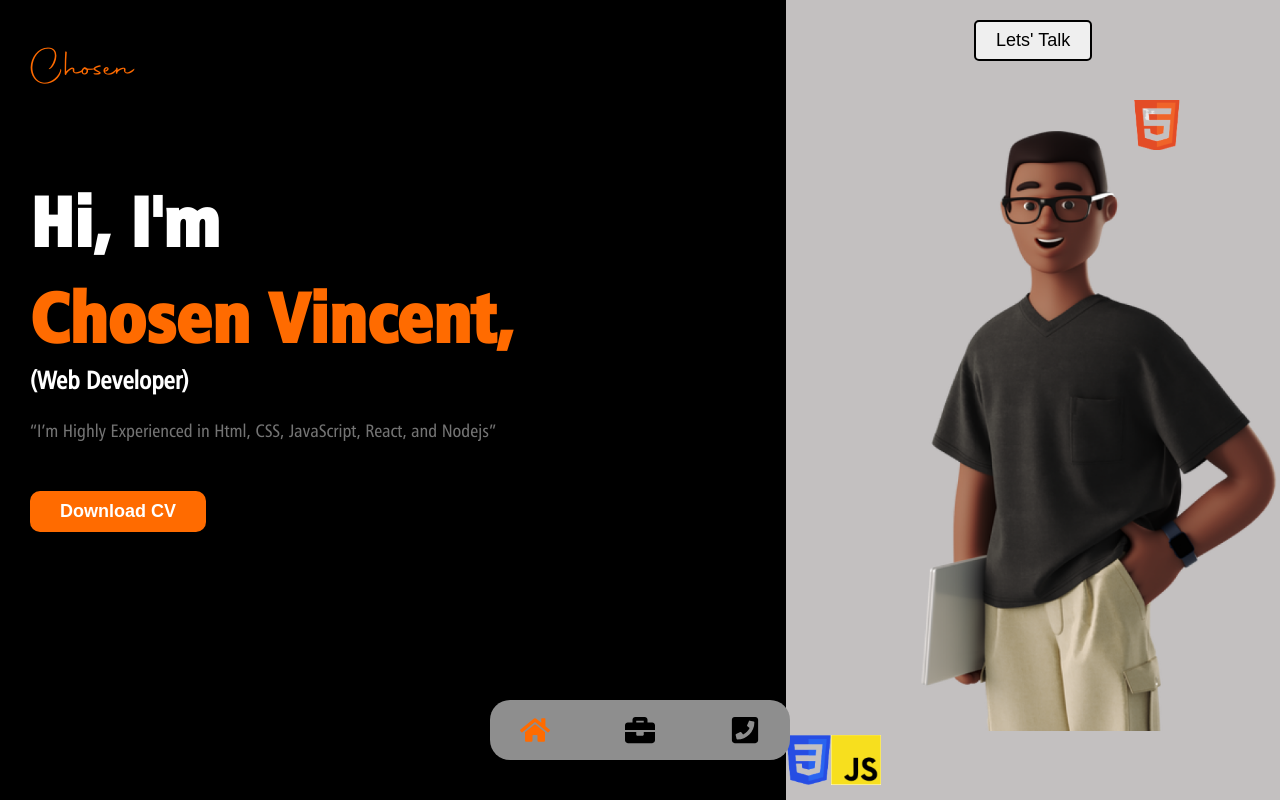
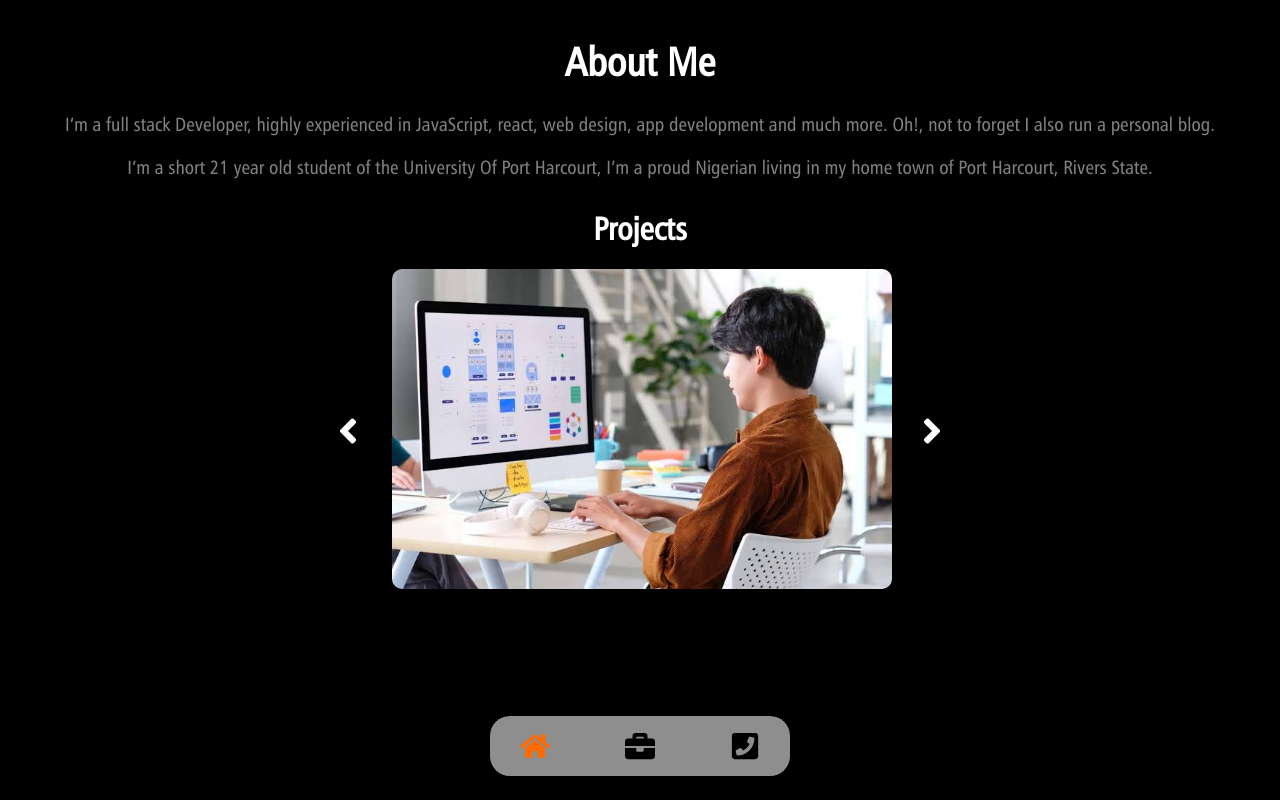
Before and after one commit to chosenvincent1/portfolio, a React (Create React App) app: page / in a window 1280 px wide. Built offline with nearby package versions, Linux system fonts and the light colour scheme.

Commit message:
Worked on the Project/About page

```diff
--- a/src/App.css
+++ b/src/App.css
@@ -45,7 +45,7 @@ body {
   height: 40px;
   padding: 30px;
   position: fixed;
-  bottom: 5%;
+  bottom: 3%;
   left: 50%;
   transform: translateX(-50%);
   z-index: 10;
@@ -91,7 +91,6 @@ body {
 
 .first-home-section {
   display: flex;
-  /* justify-content: start; */
   position: relative;
   height: 100%;
   width: 100%;
@@ -151,6 +150,35 @@ body {
   text-transform: capitalize;
 }
 
+.first-home-section > .project-completed {
+  background-color: white;
+  position: absolute;
+  top: 50%;
+  left: 50%;
+  padding: 10px;
+  border-radius: 10px;
+  font-family: "Humanist777CondensedBT", sans-serif;
+  font-weight: 700;
+  font-size: 18px;
+  text-transform: capitalize;
+  width: 250px;
+  height: 90px;
+  z-index: 10;
+  text-align: center;
+}
+.first-home-section > .project-completed > p {
+  margin: 2px 0px;
+}
+.first-home-section > .project-completed > p > .plus, .first-home-section > .project-completed > p > .percent {
+  color: rgb(7, 232, 7);
+  font-weight: 900;
+}
+
+.first-home-section > .project-completed > p > .completed {
+  color: rgb(249, 11, 51);
+  font-weight: 900;
+}
+
 .first-home-section > .home-image {
   position: relative;
   background-color: #C3C0C0;
@@ -177,18 +205,48 @@ body {
 
 .home-image > .developer {
   margin-top: 70px;
-  position:static;
-  height: 75%;
-}
-
-.home-image > .html, .home-image > .css, .home-image > .javascript {
-  height: 50px;
+  height: 80%;
+  margin-left: 100px;
 }
 
 .home-image > .html {
+  height: 50px;
   position: absolute;
   top: 100px;
   right: 100px;
+}
+
+.home-image > .css {
+  height: 50px;
+  position: absolute;
+  top: 200px;
+  right: 250px;
+}
+
+.home-image > .javascript {
+  height: 50px;
+  position: absolute;
+  top: 200px;
+  right: 50px;
+}
+
+.home-image > .react {
+  height: 30px;
+  position: absolute;
+  top: 250px;
+  right: 250px;
+}
+.home-image > .node {
+  height: 50px;
+  position: absolute;
+  top: 200px;
+  right: 50px;
+}
+.home-image > .mongodb {
+  height: 50px;
+  position: absolute;
+  top: 200px;
+  right: 50px;
 }
 
 .second-home-section > .blog-btn {
@@ -225,13 +283,13 @@ body {
 
 /* ABOUT PAGE */
 
-.about {
+/* .about {
   background-image: linear-gradient(#000e1a, #004377);
   width: 100%;
   height: 100vh;
-}
+} */
 
-.first-about-section {
+/* .first-about-section {
   height: 100%;
   padding: 80px 50px;
   line-height: 30px;
@@ -252,29 +310,80 @@ body {
   color: white;
   text-align: justify;
   font-size: 20px;
+} */
+
+
+/* PROJECTS */
+.project-image {
+  width: 500px;
+  /* height: 100px; */
+  margin: 0px 20px;
 }
 
+.project-image > .project-image {
+  color: white;
+  font-size: 50px;
+}
 
+.project-image > img {
+  width: 100%;
+  height: auto;
+  border-radius: 10px;
+}
 
 /* PROJECT PAGE */
 
 .project {
-  background-image: linear-gradient(#000e1a, #004377);
+  background-color: black;
   width: 100%;
   height: 100vh;
 }
 
-.grid-items {
-  display: grid;
-  grid-template-columns: auto auto auto;
-  grid-gap: 20px;
-  justify-content: stretch ;
-  padding: 80px 55px 20px 55px;
-  height: 100%;
-  overflow-y: auto;
+.project > .about {
+  color: white;
+  text-align: center;
+  padding-top: 10px;
+  margin-bottom: 30px;
 }
 
-.grid-items > .grid {
+.project > .about > h1 {
+  text-transform: capitalize;
+  font-size: 2.5rem;
+}
+
+.project > .about > p {
+  font-size: 1.2rem;
+  color: gray;
+
+}
+
+.project > h1 {
+  text-align: center;
+  color: white;
+  font-size: 2rem;
+  /* margin-top: 20px; */
+}
+
+.project > .project-arrow-container {
+  display: flex;
+  justify-content: center;
+  align-items: center;
+}
+
+.project > .project-arrow-container > .arrow-left, .project > .project-arrow-container > .arrow-right {
+  color: white;
+  font-size: 40px;
+  font-weight: lighter;
+  cursor: pointer;
+}
+
+.project > .project-arrow-container > .project-container {
+  display: flex;
+  justify-content: center;
+}
+
+
+/* .grid-items > .grid {
   width: 100%;
   height: auto;
   background-color: white;
@@ -290,15 +399,13 @@ body {
   height: auto;
   border-top-left-radius: 10px;
   border-top-right-radius: 10px;
-  /* border-top-right-radius: 10px;
-  border-top-left-radius: 10px; */
 }
 .grid-items > .grid > p {
   color: black;
   font-size: 18px;
   margin: 0;
   padding-left: 8px;
-}
+} */
 
 
 /* CONTACT PAGE */
--- a/src/App.js
+++ b/src/App.js
@@ -11,12 +11,13 @@ function App() {
 
   return (
     <div>
-      <Routes>
+      <Project />
+      {/* <Routes>
         <Route path='/' element={ <Home /> } />
         <Route path='/project' element={ <Project /> } />
         <Route path='/about' element={ <About /> } />
         <Route path='/contact' element={ <Contact /> } />
-      </Routes>
+      </Routes> */}
     </div>
   );
 }
--- a/src/Components/Grid.js
+++ b/src/Components/Grid.js
@@ -1,4 +1,5 @@
 import React from "react";
+import { FaArrowLeft } from "react-icons/fa";
 import { useNavigate } from "react-router-dom";
 
 const Grid = ({image, name, description, link})=> {
@@ -8,10 +9,10 @@ const Grid = ({image, name, description, link})=> {
     }
 
     return(
-        <div className="grid" onClick={redirect}>
+        <div className="project-image" onClick={redirect}>
             <img src={image} />
-            <p className="project-name">{name}</p>
-            <p className="project-description">{description}</p>
+            {/* <p className="project-name">{name}</p>
+            <p className="project-description">{description}</p> */}
         </div>
     )
 }
--- /dev/null
+++ b/src/Components/SecondNavbar.js
@@ -0,0 +1,81 @@
+import React, { useState } from "react";
+import { Link, useLocation } from 'react-router-dom';
+import { FaBars, FaBriefcase, FaHome, FaPhoneSquare, FaTimes } from 'react-icons/fa';
+
+const SecondNavbar = ()=> {
+
+    const [hamburger, setHamburger] = useState(false);
+
+    const location = useLocation();
+
+    const clickHamburger = ()=> {
+        setHamburger(prevhamburger => !prevhamburger)
+    }
+
+    //destructure pathname from useLocation
+    const { pathname } = location;
+
+    //split method to get the name of the path in array
+    const splitLocation = pathname.split('/');
+
+    return (
+        <div>
+            <div className="logo">
+            <p>chosen</p>
+            </div>
+            <ul>
+                <li className='home-navbar' >
+                    <Link
+                        className={splitLocation[1] === '' ? 'active' : ''}
+                        to='/'
+                        >home
+                    </Link>
+                </li>
+                <li className='projects-navbar' >
+                    <Link
+                        className={splitLocation[1] === 'project' ? 'active' : ''}
+                        to='/project'
+                        >projects
+                    </Link>
+                </li>
+                <li className="about-navbar">
+                    <Link
+                        className={splitLocation[1] === 'about' ? 'active' : ''}
+                        to='/about'
+                        >about
+                    </Link>
+                </li>
+                <li className="contact-navbar">
+                    <Link
+                        className={splitLocation[1] === 'contact' ? 'active' : ''}
+                        to='/contact'
+                        >contact me
+                    </Link>
+                </li>
+            </ul>
+            <div className="hamburger-container" onClick={clickHamburger} >
+                <FaBars id="menu" className= { `menu ${hamburger ? "remove-hamburger " : "hamburger "}`} />
+                <FaTimes id="menu" className={`menu ${hamburger ? "cancel" : "remove-cancel"}`} />
+            </div>
+
+            <div className="mobile-nav" style={{display: hamburger? 'block': 'none'}}>
+                <ul>
+                    <li className="home-navbar">
+                        <Link to='/'>home</Link>
+                    </li>
+                    <li className="projects-navbar">
+                        <Link to='/project'>projects</Link>
+                    </li>
+                    <li className="about-navbar">
+                        <Link to='/about'>about</Link>
+                    </li>
+                    <li className="contact-navbar">
+                        <Link to='/contact'>contact me</Link>
+                    </li>
+                </ul>
+            </div>
+        </div>
+    )
+}
+
+export default SecondNavbar
--- a/src/Pages/Home.js
+++ b/src/Pages/Home.js
@@ -1,6 +1,7 @@
 
 import React from "react";
 import Navbar from "../Components/Navbar";
+// import SecondNavbar from "../Components/SecondNavbar";
 
 const Home = ()=> {
     return (
@@ -17,14 +18,23 @@ const Home = ()=> {
                     <button>Download CV</button>
                 </div>
 
+                <div className="project-completed">
+                    <p>over 207 <span className="plus">+</span></p>
+                    <p>projects <span className="completed">completed</span></p>
+                    <p><span className="percent">100%</span> reliable</p>
+                </div>
+
                 <div className="home-image">
                     <div className="home-image-btn">
                         <button className="btn">lets' talk</button>
                     </div>
                     <img src="/images/developer.png" alt="" className="developer" />
-                    <img src="/images/html.png" alt="" className="html" />
+                    {/* <img src="/images/html.png" alt="" className="html" />
                     <img src="/images/css.png" alt="" className="css" />
                     <img src="/images/javascript.png" alt="" className="javascript" />
+                    <img src="/images/react.png" alt="" className="react" />
+                    <img src="/images/node.png" alt="" className="node" />
+                    <img src="/images/mongodb.png" alt="" className="mongodb" /> */}
                 </div>
             </section>
 
--- a/src/Pages/Project.js
+++ b/src/Pages/Project.js
@@ -1,4 +1,5 @@
 import React from "react";
+import { FaAngleLeft, FaAngleRight } from "react-icons/fa";
 import Grid from "../Components/Grid";
 import Navbar from "../Components/Navbar";
 import Data from "../Projects/Data";
@@ -12,9 +13,20 @@ const Project = ()=> {
     return (
         <div className="project">
             <Navbar />
-            <div className="grid-items">
-                {projects}
+            <div className="about">
+                <h1>about me</h1>
+                <p>I’m a full stack Developer, highly experienced in JavaScript, react, web design, app development and much more. Oh!, not to forget I also run a personal blog.</p>
+                <p>I’m a short 21 year old student of the University Of Port Harcourt, I’m a proud Nigerian living in my home town of Port Harcourt, Rivers State.</p>
             </div>
+            <h1>Projects</h1>
+            <div className="project-arrow-container">
+                <FaAngleLeft className="arrow-left" />
+\                <div className="project-container">
+                    {projects}
+                </div>
+                <FaAngleRight className="arrow-right" />
+            </div>
+
         </div>
     )
 }
```
Also changed, not shown: src/Components/Navbar.js (+0 -69 lines), src/Projects/Data.js (+42 -42 lines), public/images/developer.png.
